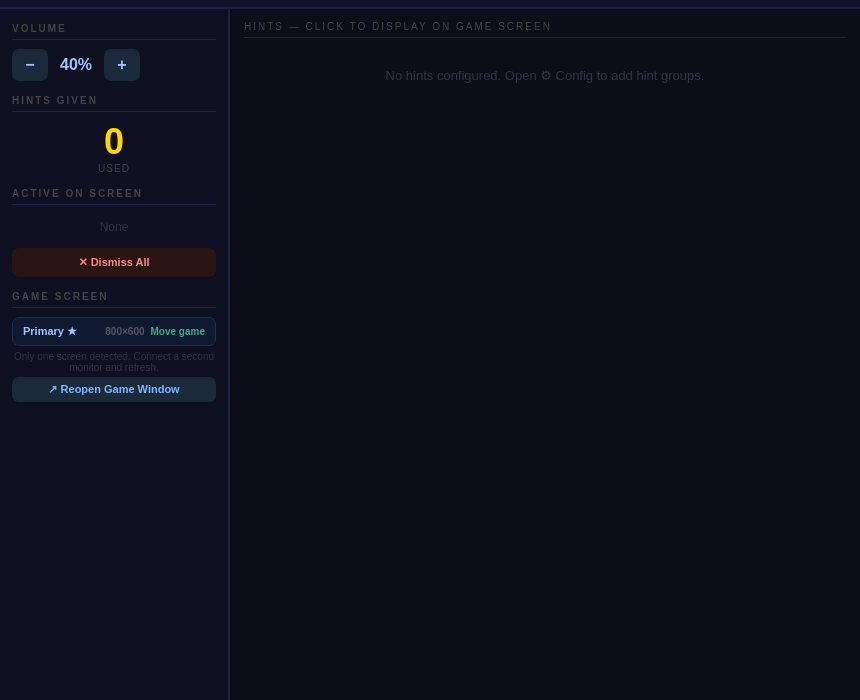
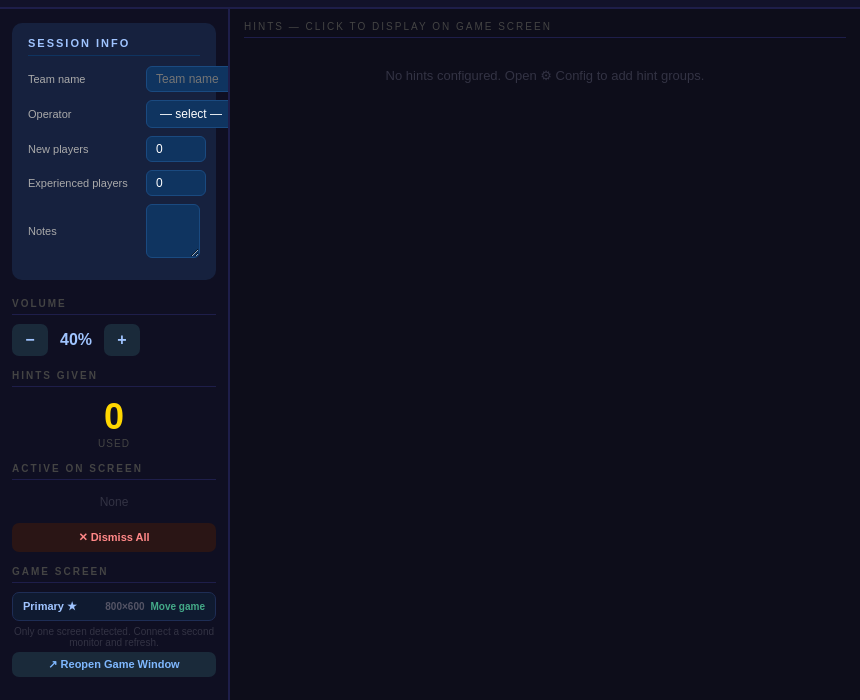
Before and after one commit to hourtomidnight/HTM-Control-Basic, an Electron app: page operator.html in a window 860 px wide. Shown: the part 100-800 px from the top of the page. Drawn offline with Linux system fonts and the light colour scheme; no server answers.

Commit message:
Add Team Name, Operator, player count, and Notes fields to operator screen

```diff
--- a/operator.html
+++ b/operator.html
@@ -197,6 +197,32 @@
       width: 100%; padding: 6px; background: #1a2a3a; color: #7fb8ff;
       font-size: 11px; border-radius: 7px; margin-top: 4px;
     }
+
+    /* ── Session Info card ── */
+    .card {
+      background: #16213e;
+      border-radius: 10px;
+      padding: 14px 16px;
+      margin-bottom: 4px;
+    }
+    .card h2 {
+      font-size: 11px; color: #a0c4ff; text-transform: uppercase;
+      letter-spacing: 2px; margin-bottom: 10px;
+      border-bottom: 1px solid #0f3460; padding-bottom: 6px;
+    }
+    .field-row {
+      display: flex; align-items: center; gap: 8px; margin-bottom: 8px;
+    }
+    .field-row label { width: 110px; color: #aaa; flex-shrink: 0; font-size: 11px; }
+    .field-row input[type="text"],
+    .field-row input[type="number"],
+    .field-row select,
+    .field-row textarea {
+      background: #0f3460; border: 1px solid #1a4a80;
+      color: #fff; border-radius: 6px; padding: 5px 9px; font-size: 12px;
+    }
+    .field-row input[type="text"],
+    .field-row select { flex: 1; }
   </style>
 </head>
 <body>
@@ -240,6 +266,30 @@
 
 <!-- Left controls -->
 <div id="ctrl-panel">
+  <div class="card" id="session-info-card">
+    <h2>Session Info</h2>
+    <div class="field-row">
+      <label>Team name</label>
+      <input type="text" id="team-name-input" placeholder="Team name" />
+    </div>
+    <div class="field-row">
+      <label>Operator</label>
+      <select id="operator-select"><option value="">— select —</option></select>
+    </div>
+    <div class="field-row">
+      <label>New players</label>
+      <input type="number" id="new-players-input" min="0" value="0" style="width:60px;" />
+    </div>
+    <div class="field-row">
+      <label>Experienced players</label>
+      <input type="number" id="experienced-players-input" min="0" value="0" style="width:60px;" />
+    </div>
+    <div class="field-row">
+      <label>Notes</label>
+      <textarea id="notes-input" rows="3" style="flex:1;background:#0f3460;border:1px solid #1a4a80;color:#fff;border-radius:6px;padding:5px 9px;"></textarea>
+    </div>
+  </div>
+
   <div class="ctrl-section">
     <h3>Volume</h3>
     <div class="vol-row">
--- a/operator.js
+++ b/operator.js
@@ -11,6 +11,43 @@ const pauseBtn    = document.getElementById('btn-pause');
 function cmd(type, extra) {
   channel.postMessage(Object.assign({ type }, extra));
 }
+
+// ── Session info fields (debounced live-sync to Sheets) ────────────────────────
+let debounceTimers = {};
+function debouncedUpdateField(field, value) {
+  clearTimeout(debounceTimers[field]);
+  debounceTimers[field] = setTimeout(() => cmd('update-field', { field, value }), 5000);
+}
+
+document.getElementById('team-name-input').addEventListener('input', (e) => {
+  debouncedUpdateField('teamName', e.target.value);
+});
+document.getElementById('operator-select').addEventListener('change', (e) => {
+  cmd('update-field', { field: 'operator', value: e.target.value }); // immediate, not debounced — infrequent, deliberate action
+});
+document.getElementById('new-players-input').addEventListener('input', (e) => {
+  debouncedUpdateField('newPlayers', parseInt(e.target.value) || 0);
+});
+document.getElementById('experienced-players-input').addEventListener('input', (e) => {
+  debouncedUpdateField('experiencedPlayers', parseInt(e.target.value) || 0);
+});
+document.getElementById('notes-input').addEventListener('input', (e) => {
+  debouncedUpdateField('notes', e.target.value);
+});
+
+async function loadOperators() {
+  try {
+    const r = await fetch('/api/operators');
+    const { operators } = await r.json();
+    const select = document.getElementById('operator-select');
+    operators.forEach(name => {
+      const opt = document.createElement('option');
+      opt.value = name; opt.textContent = name;
+      select.appendChild(opt);
+    });
+  } catch (e) {}
+}
+loadOperators();
 
 // ── Timer buttons ─────────────────────────────────────────────────────────────
 document.getElementById('btn-start').addEventListener('click',     () => cmd('start'));
```
Also changed, not shown: config.html (+6 -0 lines), server.js (+27 -1 lines).
